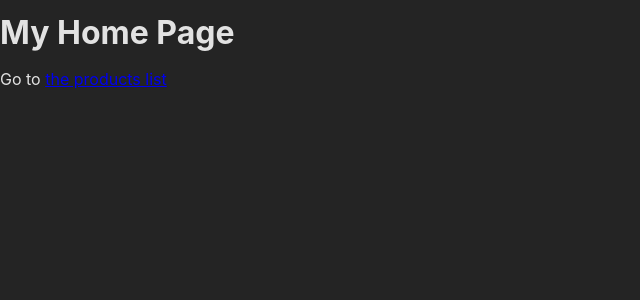
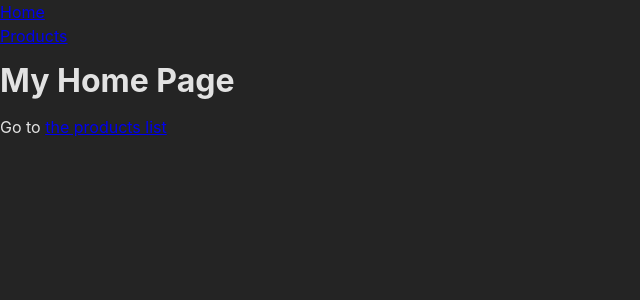
Before and after one commit to simonecapezzani/react-routing, a React (Create React App) app: page / in a window 1280 px wide. Shown: the top 300 px of the page, without its empty margins (0-640 px from the left). Built offline with nearby package versions, Linux system fonts and the light colour scheme.

Commit message:
Add routing with children routes

```diff
--- /dev/null
+++ b/src/components/MainNavigation.js
@@ -0,0 +1,12 @@
+import { Link } from "react-router-dom";
+
+function MainNavigation(){
+    return <header>
+        <ul>
+            <li><Link to='/'>Home</Link></li>
+            <li><Link to='/products'>Products</Link></li>
+        </ul>
+    </header>
+}
+
+export default MainNavigation;
--- a/src/pages/Home.js
+++ b/src/pages/Home.js
@@ -1,4 +1,5 @@
 import { Link } from "react-router-dom";
+import MainNavigation from "../components/MainNavigation";
 
 // Using Link instead of "a" prevents the default event and changes the URL
 // without sending the HTTP request
--- /dev/null
+++ b/src/pages/Root.js
@@ -0,0 +1,11 @@
+import { Outlet } from "react-router-dom";
+import MainNavigation from "../components/MainNavigation";
+
+function RootLayout() {
+    return <>
+        <MainNavigation />
+        <Outlet />
+    </>
+}
+
+export default RootLayout;
```
Also changed, not shown: src/App.js (+8 -2 lines).
